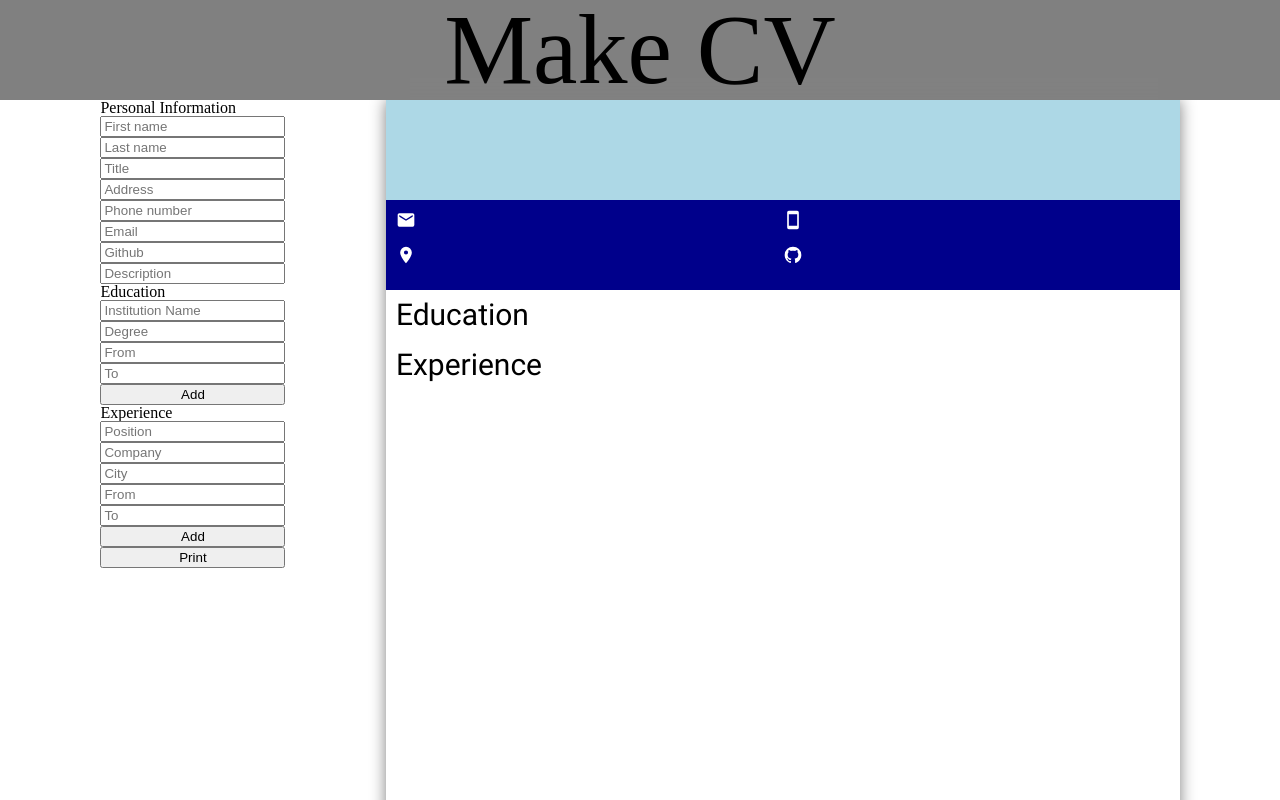
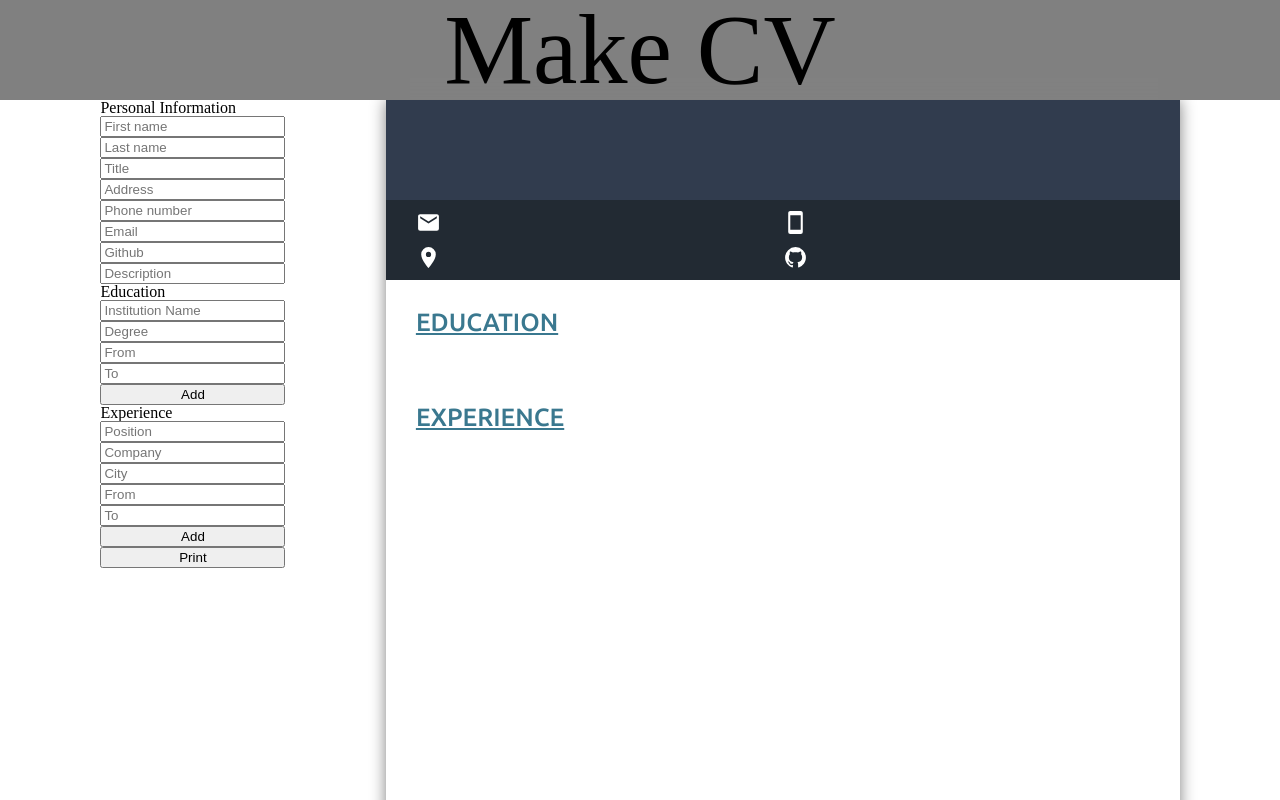
Before and after one commit to 6okuJins/cv-project, a React (Create React App) app: page / in a window 1280 px wide. Shown: the top 800 px of the page. Built offline with nearby package versions, Linux system fonts and the light colour scheme.

Commit message:
Finish styling preview

```diff
--- a/src/components/Preview/CVPreview.js
+++ b/src/components/Preview/CVPreview.js
@@ -24,11 +24,11 @@ const CVPreview = React.forwardRef((props, refs) => {
         return (<p>{personal[key]}</p>);
       })} */}
       <div className={PreviewStyle.education}>
-        Education
+        <h1>EDUCATION</h1>
       {educations.map((education) => {
         return (
           <div key={education.id}>
-            <div>{education.from}-{education.to}</div>
+            <div>{education.from} - {education.to}</div>
             <div>{education.institution}</div>
             <div>{education.degree}</div>
             <button className={PreviewStyle.deleteButton} onClick={() => deleteHandler('educations', education.id)}><DeleteIcon /></button>
@@ -37,11 +37,11 @@ const CVPreview = React.forwardRef((props, refs) => {
       })}
       </div>
         <div className={PreviewStyle.experience}>
-          Experience
+          <h1>EXPERIENCE</h1>
       {experiences.map((experience) => {
         return (
           <div key={experience.id}>
-            <div>{experience.from}-{experience.to}</div>
+            <div>{experience.from} - {experience.to}</div>
             <div>{experience.position}</div>
             <div>{experience.company}, {experience.city}</div>
             <button className={PreviewStyle.deleteButton} onClick={() => deleteHandler('experiences', experience.id)}><DeleteIcon /></button>
--- a/src/styles/CVPreview.module.scss
+++ b/src/styles/CVPreview.module.scss
@@ -4,11 +4,21 @@
   src: url("../assets/Roboto-Regular.ttf") format('truetype');
 }
 @font-face {
-  font-family: 'Oleo Script';
-  src: url("../assets/OleoScriptSwashCaps-Regular.ttf") format('truetype');
+  font-family: 'Ubuntu';
+  src:  url("../assets/Ubuntu-Regular.ttf") format('truetype');
+  font-weight: normal;
 }
+@font-face {
+  font-family: 'Ubuntu';
+  src: url("../assets/Ubuntu-Medium.ttf") format('truetype');
+  font-weight: bold;
+}
+$navy: rgb(49,60,78);
+$dark-navy: rgb(34,42,51);
+$turquoise: rgb(68,147,153);
+$teal: rgb(58,120,143);
 .CVPreview {
-  font-family: 'Roboto';
+  font-family: 'Ubuntu';
   height: 297mm;
   width: 210mm;
   box-sizing: border-box;
@@ -39,33 +49,45 @@
     flex-wrap: nowrap;
     box-sizing: border-box;
     width: 100%;
-    padding: 10px;
+    gap: 10px;
+    padding: 30px;
     min-height: 100px;
-    background-color: lightblue;
+    background-color: $navy;
     .name {
-      font-size: 3em;
+      font-size: 2.4em;
+      color: white;
     }
     .title {
-      font-size: 2em;
+      font-size: 1.2em;
+      color: $turquoise;
     }
     .description {
       overflow: hidden;
+      color: white;
+      font-weight: 100;
 
     }
   }
   .contactInfo {
     color: white;
-    padding: 10px;
+    padding: 5px 30px 5px 30px;
     font-size: 1em;
     min-height: 70px;
-    background-color: darkblue;
+    background-color: $dark-navy;
     display: grid;
+    align-items: center;
+
     grid-template-columns: 1fr 1fr;
     grid-auto-rows: auto;
     svg {
-      width: 20px;
-      height: 20px;
+      width: 25px;
+      height: 25px;
       fill: white;
+    }
+    > div {
+      display: flex;
+      align-items: center;
+      gap: 5px;
     }
   }
 
@@ -74,8 +96,14 @@
     display: flex;
     flex-direction: column;
     gap: 5px;
-    padding: 10px;
-    font-size: 30px;
+    padding: 30px;
+    > h1 {
+      padding-bottom: 10px;
+      font-size: 25px;
+      font-weight: bold;
+      color: $teal;
+      text-decoration: underline;
+    }
     > div {
       font-size: 20px;
       margin-left: 10px;
```
Also changed, not shown: src/assets/Ubuntu-Medium.ttf (added), src/assets/Ubuntu-Regular.ttf (added).
